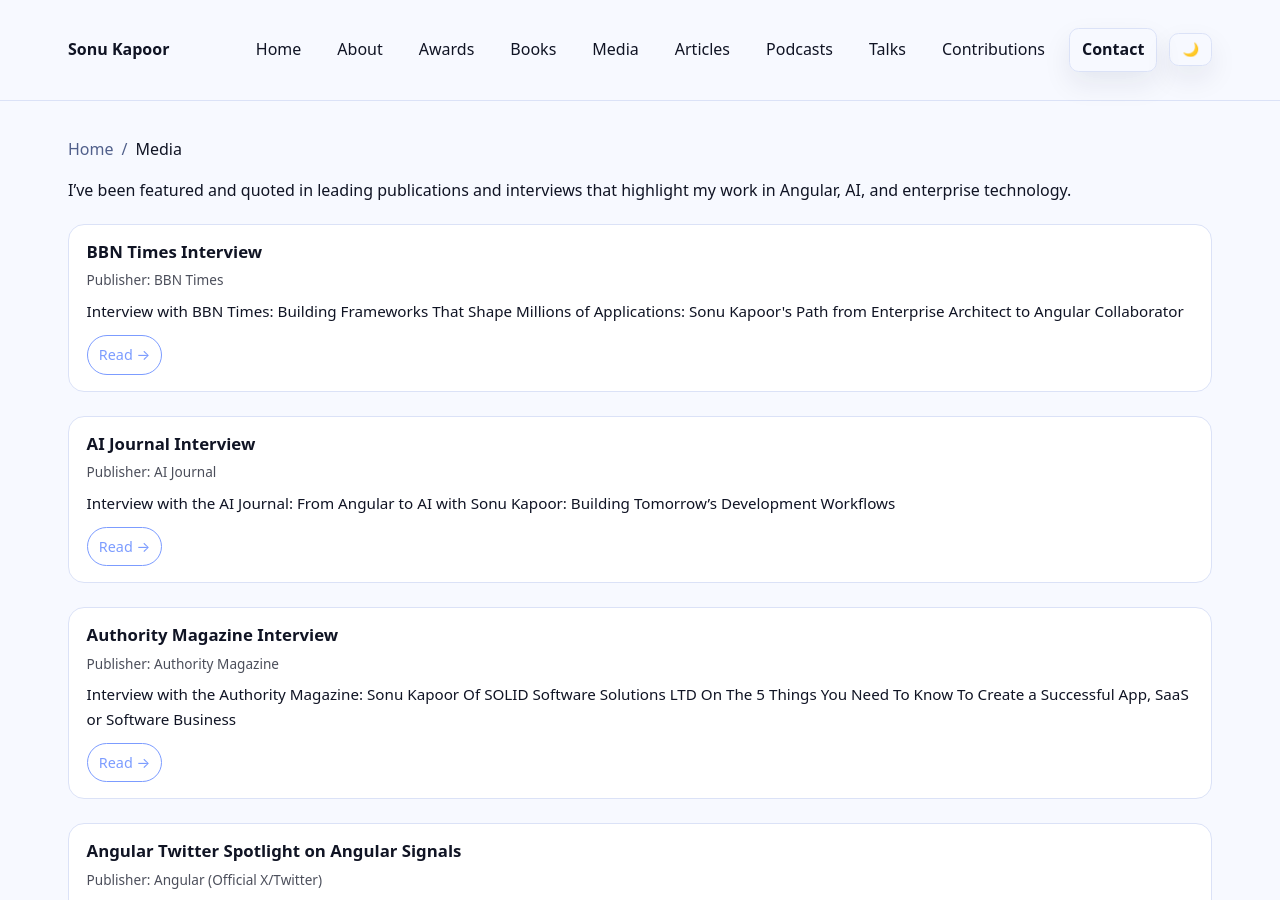
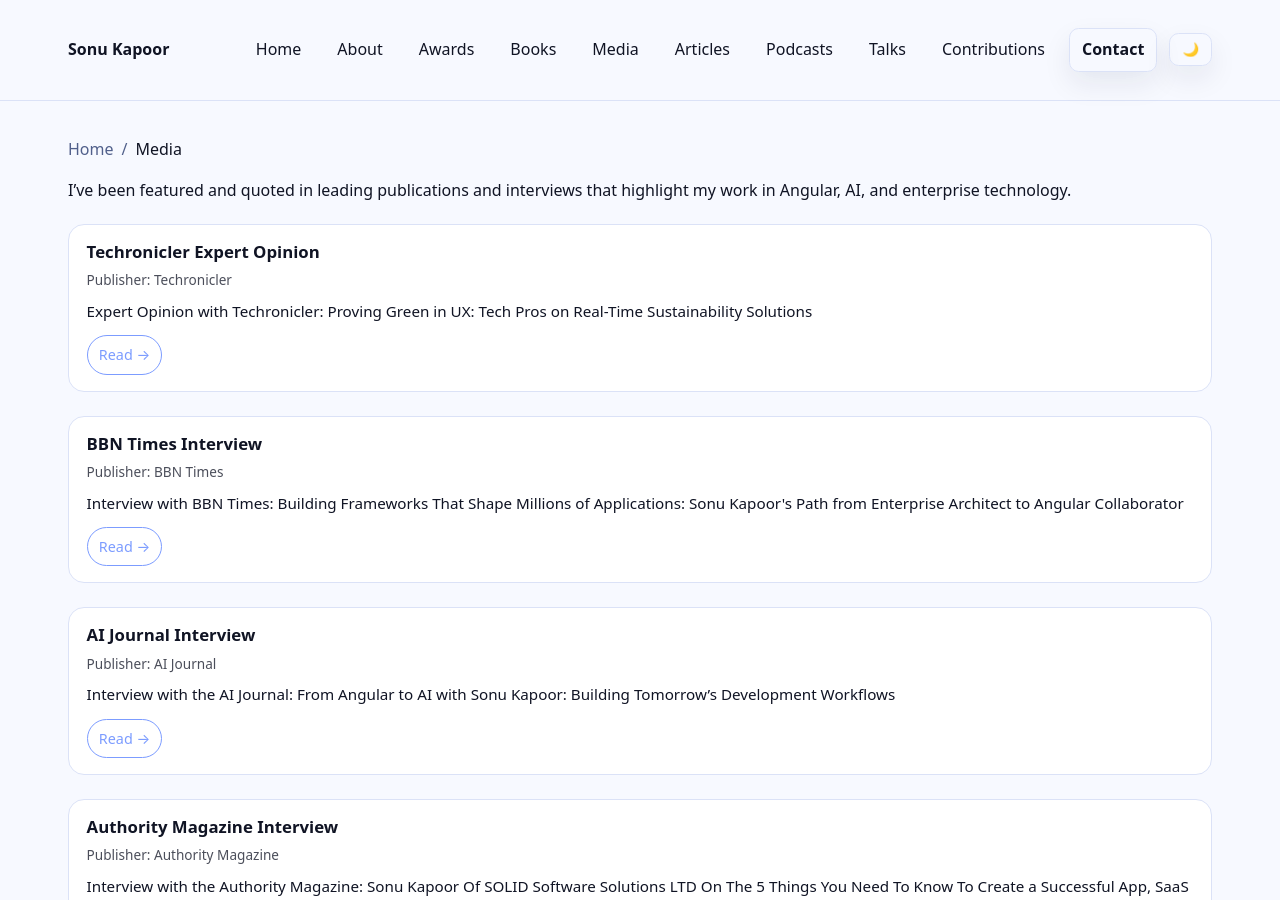
Before and after one commit to sonukapoor/sonukapoor-site.com, a Jekyll site: the page built from media.md, in a window 1280 px wide and 900 px high. Built offline with Jekyll 4.4.1, drawn with Linux system fonts in a browser that asks for light colours.

Commit message:
Add Techronicler Expert Opinion of Sonu Kapoor

```diff
--- a/media.md
+++ b/media.md
@@ -107,11 +107,28 @@
             publisher: { "@type": "Organization", name: "Angular Blog" }
             url: "https://www.bbntimes.com/technology/building-frameworks-that-shape-millions-of-applications-sonu-kapoor-s-path-from-enterprise-architect-to-angular-collaborator"
             about: { "@id": "https://sonukapoor.com/#person" }
+        - "@type": "ListItem"
+          position: 11
+          item:
+            "@type": "NewsArticle"
+            headline: "Techronicler Expert Opinion"
+            publisher: { "@type": "Organization", name: "Techronicler" }
+            url: "https://techronicler.com/proving-green-in-ux-tech-pros-on-real-time-sustainability-solutions/"
+            about: { "@id": "https://sonukapoor.com/#person" }
 ---
 
 I’ve been featured and quoted in leading publications and interviews that highlight my work in Angular, AI, and enterprise technology.
 
 <div class="cards">
+
+  <div class="card">
+    <h2>Techronicler Expert Opinion</h2>
+    <div class="card-meta">Publisher: Techronicler</div>
+    <p class="card-desc">Expert Opinion with Techronicler: Proving Green in UX: Tech Pros on Real-Time Sustainability Solutions</p>
+    <div class="card-actions">
+      <a href="https://techronicler.com/proving-green-in-ux-tech-pros-on-real-time-sustainability-solutions/" target="_blank" rel="noopener">Read →</a>
+    </div>
+  </div>
 
   <div class="card">
     <h2>BBN Times Interview</h2>
```
